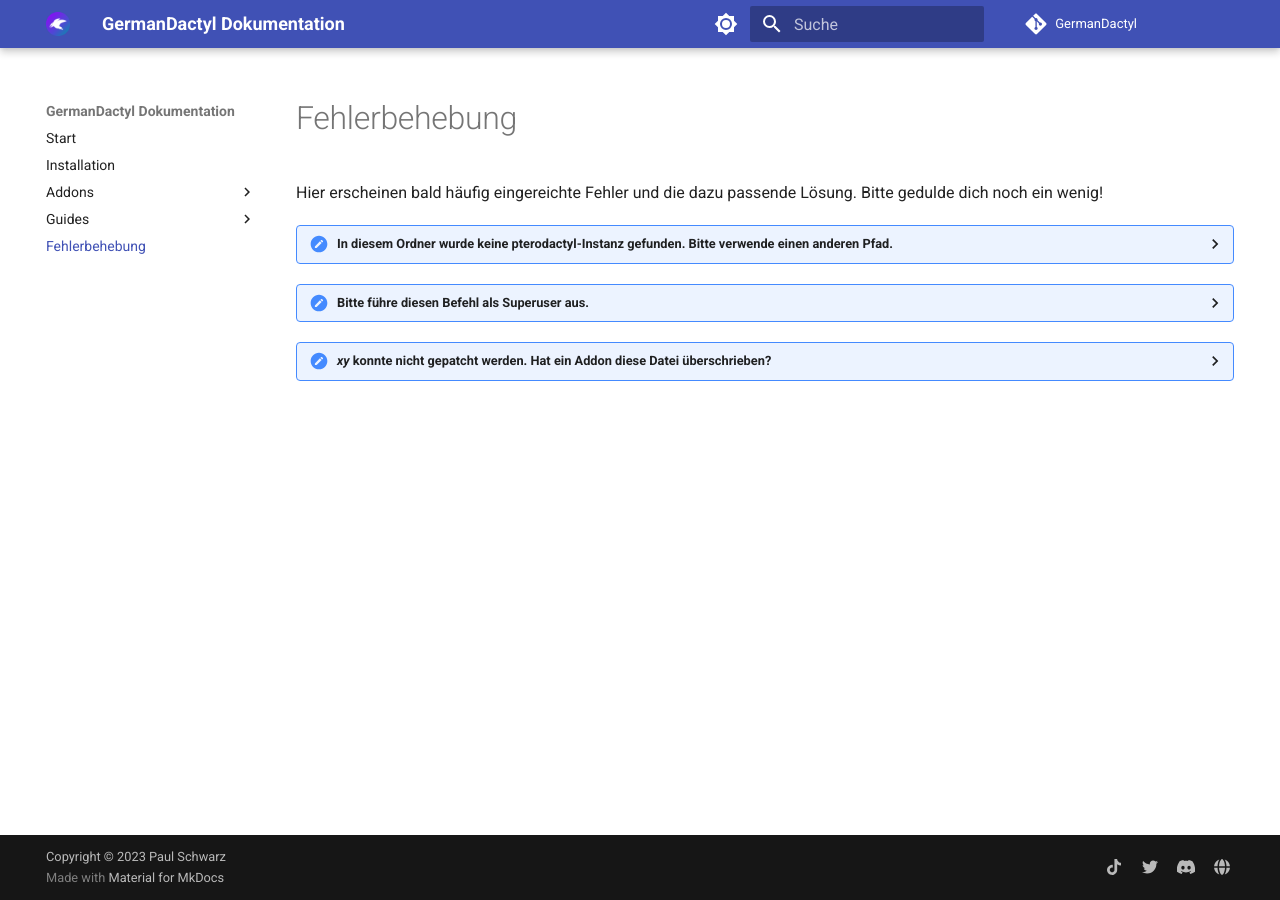
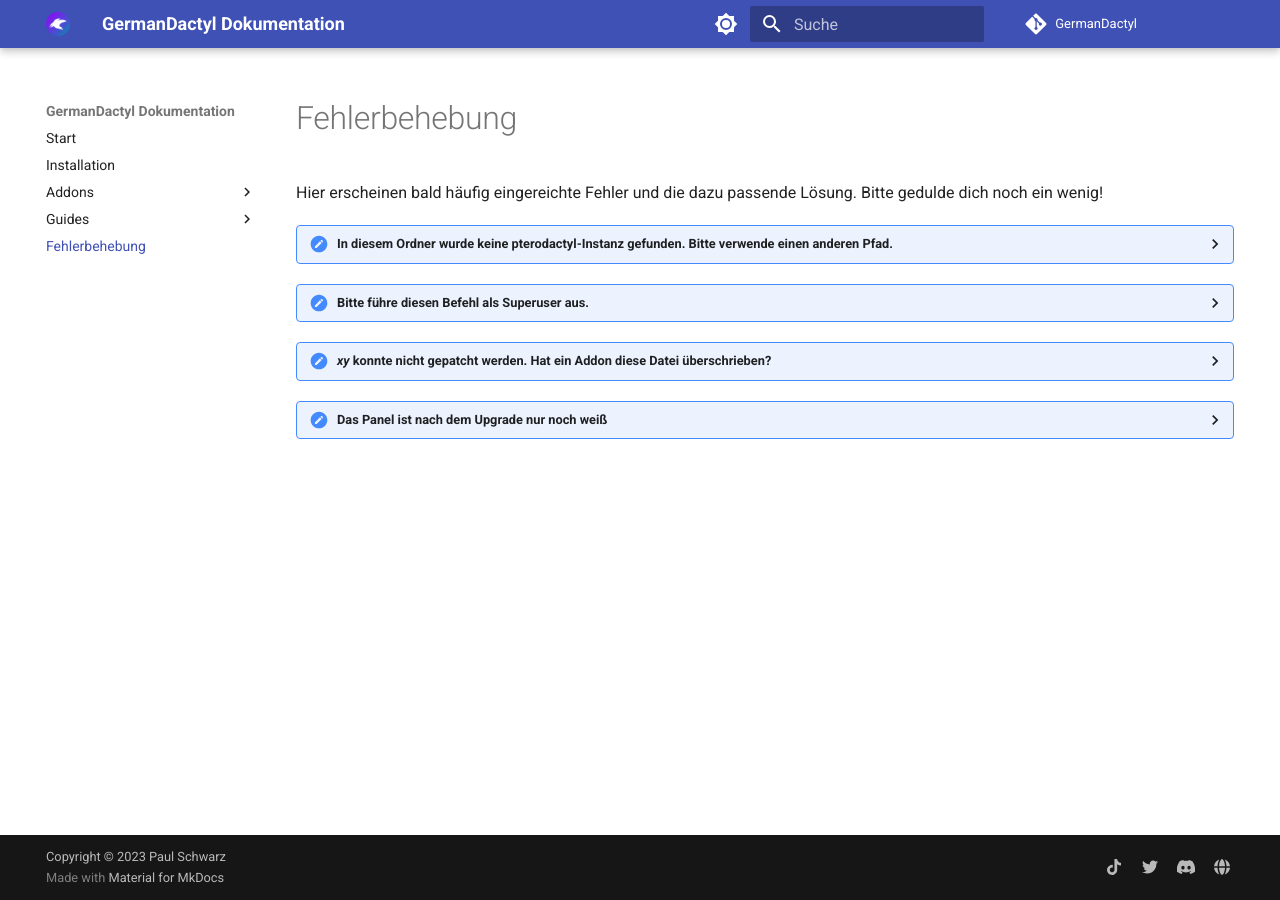
Before and after one commit to pavl21/GermanDactyl, an MkDocs documentation site: the page built from docs/troubleshooting.md, in a window 1280 px wide. Built offline with MkDocs 1.6.1 and Material for MkDocs 9.7.7, drawn with Linux system fonts in a browser that asks for light colours; comment, search, counter and statistics services are not loaded; some of the changed lines change nothing that is shown.

Commit message:
Update troubleshooting.md
1 bekanntes Problem hinzugefügt.

```diff
--- a/docs/troubleshooting.md
+++ b/docs/troubleshooting.md
@@ -21,3 +21,9 @@
     gar ignorieren. Solltest du allerdings den Patch noch nicht angewendet haben und trotzdem viele dieser Fehler
     erhalten, überprüfe, ob ein Addon oder Theme den Patch blockiert oder du die richtige Version von GermanDactyl
     ausgewählt hast.
+
+??? error "Das Panel ist nach dem Upgrade nur noch weiß"
+    Das Problem hängt meist mit dem Theme zusammen, was du davor genutzt hast. Einige Themes oder Addons erstellen neue Dateien,
+    die normalerweise nicht in Pterodactyl dabei ist. Die beste Lösung wäre, das du im Verzeichnis /var/www/pterodactyl
+    den Ordner ressources komplett löschst, sichere dir aber am besten vorher die Version als Backup, solltest du noch eigene
+    Änderungen gemacht haben. Führe dann das Upgrade erneut durch.
```
